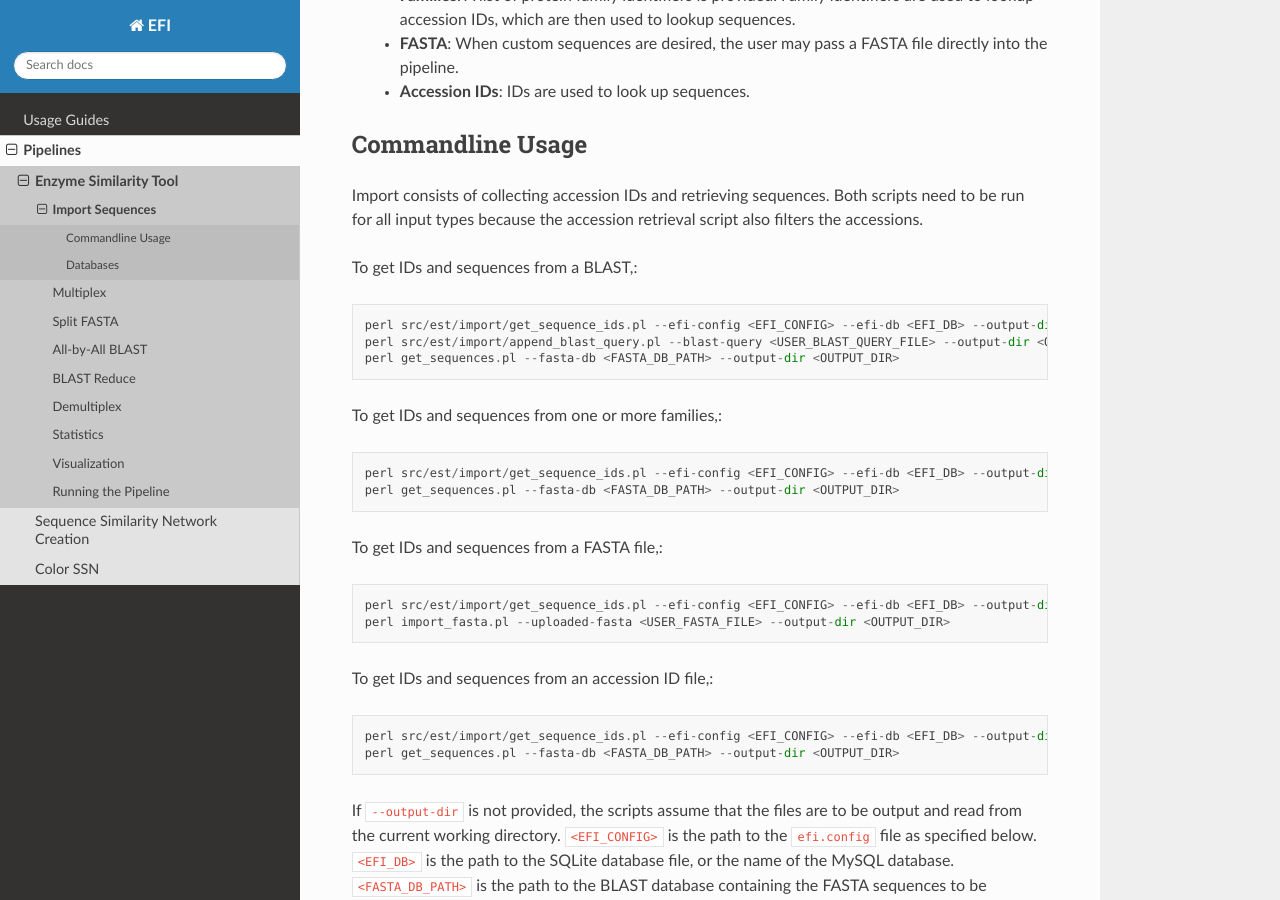
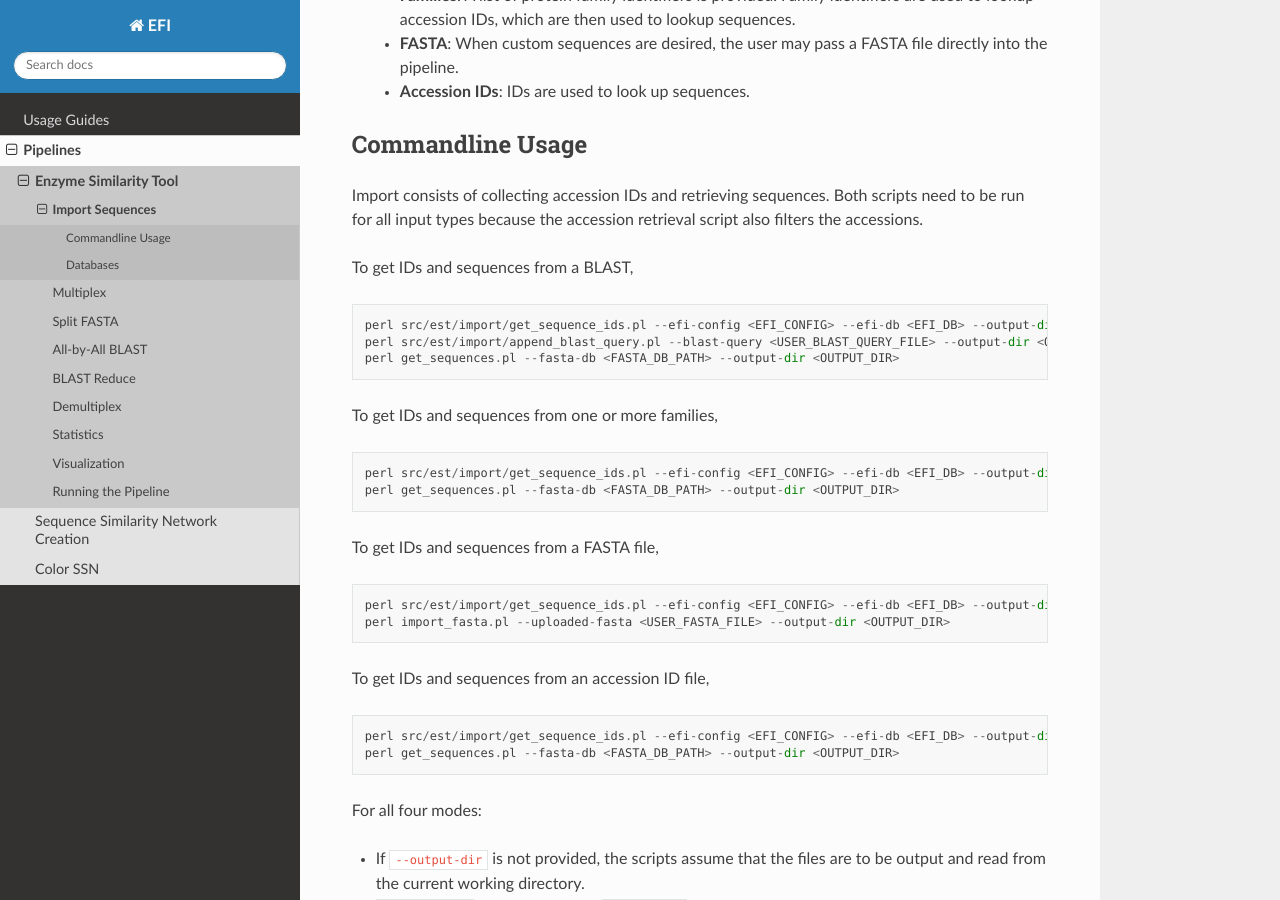
Before and after one commit to EnzymeFunctionInitiative/EST, a Sphinx documentation site: the page built from docs/source/pipelines/est/import/index.rst, in a window 1280 px wide and 900 px high, scrolled down 255 px. Built offline with Sphinx 7.4.7 and the Read the Docs theme 2.0.0, drawn with Linux system fonts in a browser that asks for light colours.

Commit message:
Fixed rST formatting

```diff
--- a/docs/source/pipelines/est/import/index.rst
+++ b/docs/source/pipelines/est/import/index.rst
@@ -22,33 +22,38 @@
 scripts need to be run for all input types because the accession retrieval
 script also filters the accessions.
 
-To get IDs and sequences from a BLAST,::
+To get IDs and sequences from a BLAST, ::
 
     perl src/est/import/get_sequence_ids.pl --efi-config <EFI_CONFIG> --efi-db <EFI_DB> --output-dir <OUTPUT_DIR> --mode blast --blast-query <USER_BLAST_QUERY_FILE>
     perl src/est/import/append_blast_query.pl --blast-query <USER_BLAST_QUERY_FILE> --output-dir <OUTPUT_DIR>
     perl get_sequences.pl --fasta-db <FASTA_DB_PATH> --output-dir <OUTPUT_DIR>
 
-To get IDs and sequences from one or more families,::
+To get IDs and sequences from one or more families, ::
 
     perl src/est/import/get_sequence_ids.pl --efi-config <EFI_CONFIG> --efi-db <EFI_DB> --output-dir <OUTPUT_DIR> --mode family --family <FAMILY>
     perl get_sequences.pl --fasta-db <FASTA_DB_PATH> --output-dir <OUTPUT_DIR>
 
-To get IDs and sequences from a FASTA file,::
+To get IDs and sequences from a FASTA file, ::
 
     perl src/est/import/get_sequence_ids.pl --efi-config <EFI_CONFIG> --efi-db <EFI_DB> --output-dir <OUTPUT_DIR> --mode fasta --fasta <USER_FASTA_FILE>
     perl import_fasta.pl --uploaded-fasta <USER_FASTA_FILE> --output-dir <OUTPUT_DIR>
 
-To get IDs and sequences from an accession ID file,::
+To get IDs and sequences from an accession ID file, ::
 
     perl src/est/import/get_sequence_ids.pl --efi-config <EFI_CONFIG> --efi-db <EFI_DB> --output-dir <OUTPUT_DIR> --mode accession --accessions <USER_ACCESSIONS_FILE>
     perl get_sequences.pl --fasta-db <FASTA_DB_PATH> --output-dir <OUTPUT_DIR>
 
-If ``--output-dir`` is not provided, the scripts assume that the files are to be
-output and read from the current working directory.
-``<EFI_CONFIG>`` is the path to the ``efi.config`` file as specified below.
-``<EFI_DB>`` is the path to the SQLite database file, or the name of the MySQL database.
-``<FASTA_DB_PATH>`` is the path to the BLAST database containing the FASTA
-sequences to be extracted.
+For all four modes:
+
+* If ``--output-dir`` is not provided, the scripts assume that the files are to be
+  output and read from the current working directory.
+
+* ``<EFI_CONFIG>`` is the path to the ``efi.config`` file as specified below.
+
+* ``<EFI_DB>`` is the path to the SQLite database file, or the name of the MySQL database.
+
+* ``<FASTA_DB_PATH>`` is the path to the BLAST database containing the FASTA
+  sequences to be extracted.
 
 Databases
 ---------
```
